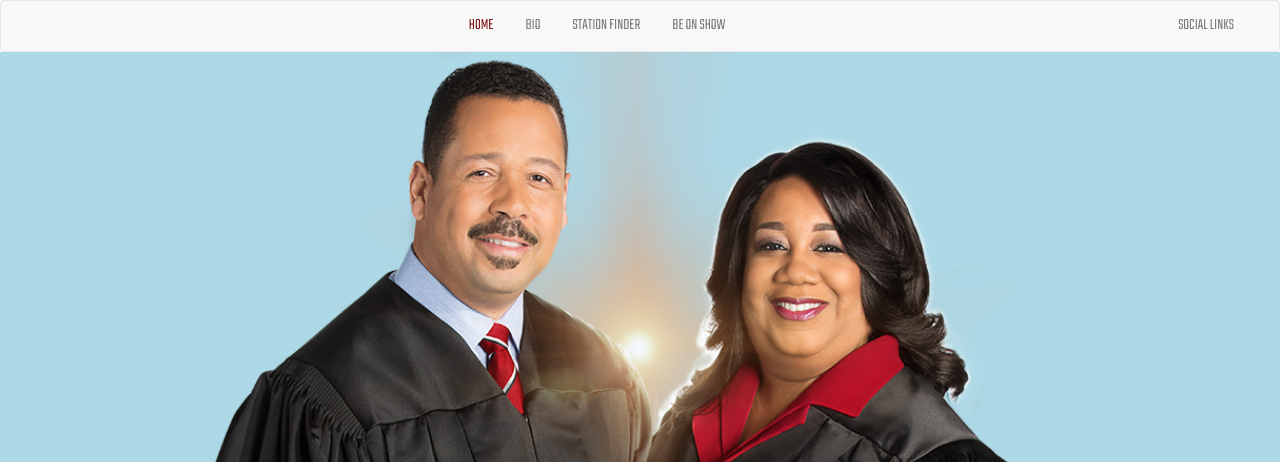
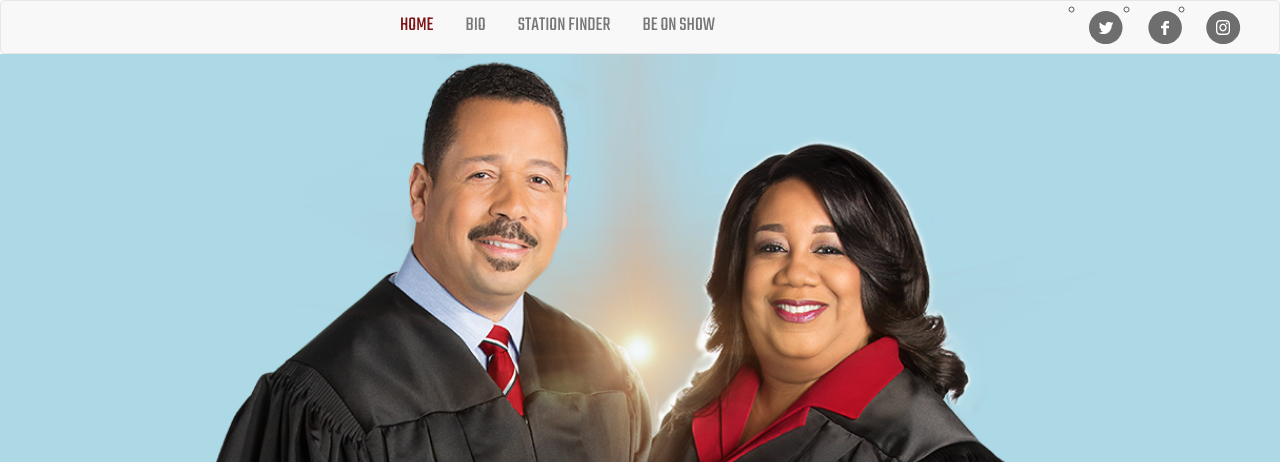
Before and after one commit to alyssams/couplescourt, a plain HTML site: page index.html in a window 1280 px wide. Shown: the top 462 px of the page. Drawn offline with nearby package versions, Linux system fonts and the light colour scheme.

Commit message:
added social

```diff
--- a/index.html
+++ b/index.html
@@ -50,7 +50,13 @@
             <li><a href="/bio">Bio</a></li>
             <li><a href="/finder">Station Finder</a></li>
             <li><a href="https://www.beoncouplescourt.tv" target="_blank">Be On Show</a></li>
-            <li class="social pull-right"><a href="#">Social Links</a></li>
+            <li class="social pull-right">
+              <ul>
+                  <li class='twitter'><a href='https://twitter.com/CouplesCourt' target="_blank">Follow the Cutlers on Twitter</a></li>
+                  <li class='facebook'><a href='https://www.facebook.com/CouplesCourt' target="_blank">Follow the Cutlers on Facebook</a></li>
+                  <li class='instagram'><a href='http://instagram.com/CouplesCourt' target="_blank">Follow the Cutlers on Instagram</a></li>
+              </ul>
+            </li>
           </ul>
         </div><!-- /.navbar-collapse -->
       </div><!-- /.container-fluid -->
--- a/media/scss/style.scss
+++ b/media/scss/style.scss
@@ -29,25 +29,63 @@ html, body {
     padding: 0;
 }
 
-
-
 .navbar {
   text-transform: uppercase;
   margin: 0;
 }
 
+.navbar-default {
   .navbar-nav {
     width: 100%;
     text-align: center;
+    > .active > a {
+      color: $red;
+      background-color: transparent;
+    }
     > li {
       float: none;
       display: inline-block;
+      > a {
+        font-size: 20px;
+        font-weight: 400;
+      }
+    }
   }
 }
 
-.navbar-default .navbar-nav>.active>a {
-  color: $red;
-  background-color: transparent;
+.navbar-nav li.social {
+  ul {
+    display: inline-block;
+    .twitter a {
+      background-position: -117px 0px;
+      &:hover {
+        background-position: -117px -53px;
+      }
+    }
+    .facebook a {
+      background-position: -3px -54px;
+      &:hover {
+        background-position: -57px -54px;
+      }
+    }
+    .instagram a {
+      background-position: 0px 0;
+      &:hover {
+        background-position: -55px 0px;
+      }
+    }
+    li {
+      float: left;
+      margin-left: 2px;
+      text-indent: -9999px;
+      a {
+        display: block;
+        width: 53px;
+        height: 43px;
+        background: url(../images/social.png) no-repeat 0 0;
+      }
+    }
+  }
 }
 
 
@@ -74,6 +112,7 @@ html, body {
   z-index: 9;
   padding: 0;
   text-align: center;
+  width:100%;
   .promo {
     background-color: $black;
     color: #333;
```
Also changed, not shown: media/css/style.css, media/images/social.png (added). Lines whose indentation alone changed are shown as unchanged.
